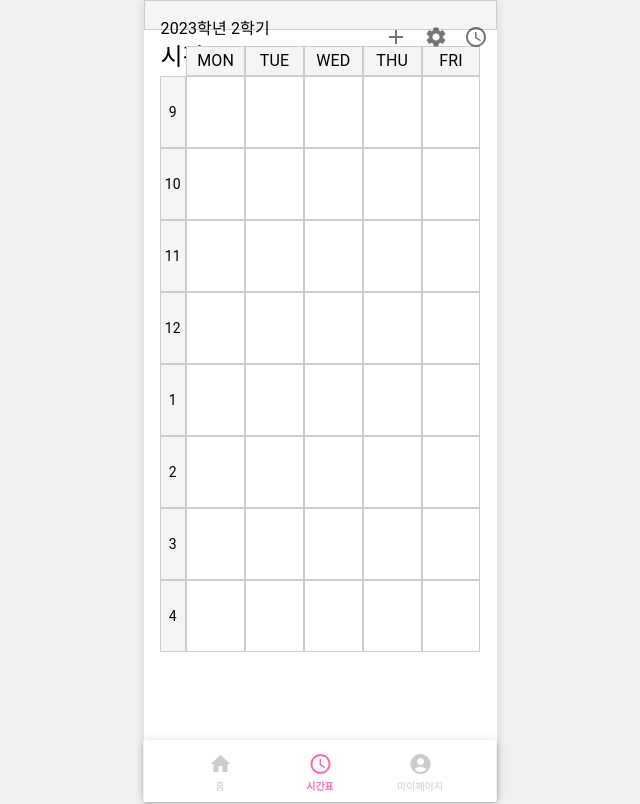
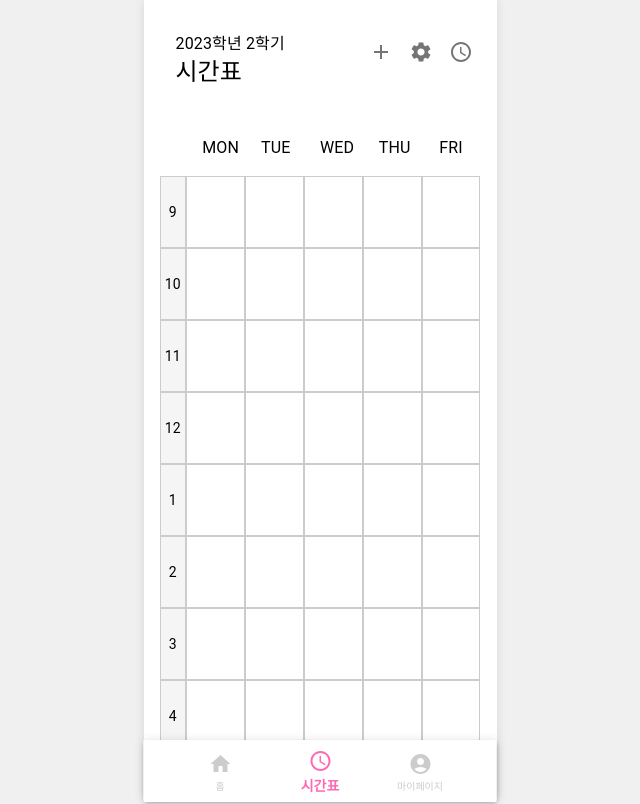
Before and after one commit to ais-internship-cnu/I-school-FE, a Next.js app: page /timetable-page in a window 1280 px wide. Shown: the whole page, without its empty margins (320-960 px from the left). Built offline with nearby package versions, Linux system fonts and the light colour scheme; no server answers; what axios-mock-adapter would draw is missing.

Commit message:
fix: 시간표 CSS 요소, 컴파일 오류 해결

```diff
--- a/src/app/bottom-sheet-sample/page.tsx
+++ b/src/app/bottom-sheet-sample/page.tsx
@@ -1,7 +1,7 @@
 "use client";
 
+import BottomSheet from 'components/page/TimeTable/BottomSheet';
 import React from 'react';
-import BottomSheet from 'components/page/Timetable/BottomSheet';
 import 'styles/bottom-sheet-style.css';
 
 const BottomSheetSample: React.FC = () => (
--- a/src/app/timetable-page/page.tsx
+++ b/src/app/timetable-page/page.tsx
@@ -2,8 +2,8 @@
 
 import Page from 'app/page'
 import NavBar from 'components/page/Home/navigator'
-import TimeTable from 'components/page/Timetable'
-import Header from 'components/page/Timetable/Header'
+import TimeTable from 'components/page/TimeTable'
+import Header from 'components/page/TimeTable/Header'
 
 const TimetablePage = () => (
   <Page title="TimetablePage">
--- a/src/components/page/Home/navigator.tsx
+++ b/src/components/page/Home/navigator.tsx
@@ -1,5 +1,5 @@
 import React, { useEffect } from 'react';
-import { useRouter, usePathname } from 'next/navigation'; // next/navigation에서 useRouter와 usePathname을 가져옵니다.
+import { useRouter, usePathname } from 'next/navigation';
 import { AppBar, Toolbar, BottomNavigation, BottomNavigationAction } from '@mui/material';
 import HomeIcon from '@mui/icons-material/Home';
 import ScheduleIcon from '@mui/icons-material/Schedule';
@@ -10,40 +10,53 @@ import { styled } from '@mui/system';
 const StyledAppBar = styled(AppBar)({
   top: 'auto',
   bottom: 0,
-  height: '60px', // 네비게이션 바의 높이 조정
-  maxWidth: '353px', // 네비게이션 바의 최대 너비를 설정하여 화면에 맞춤
+  height: '60px',
+  maxWidth: '353px',
   left: '50%',
   transform: 'translateX(-50%)',
   width: '100%',
-  backgroundColor: '#ffffff', // 네비게이션 바 배경색을 흰색으로 설정
+  backgroundColor: '#ffffff',
 });
 
 const StyledBottomNavigation = styled(BottomNavigation)({
   width: '100%',
-  height: '60px', // 네비게이션 바의 높이와 맞춤
+  height: '60px',
 });
 
-const StyledBottomNavigationAction = styled(BottomNavigationAction, {
-  shouldForwardProp: (prop) => prop !== 'selected',
-})(({ selected }) => ({
-  minWidth: '0px', // 아이콘과 텍스트 사이의 간격을 줄임
-  maxWidth: '100px', // 각 아이템의 최대 너비를 설정
-  color: selected ? '#ff69b4' : '#cccccc', // 선택된 아이템은 진한 분홍색, 그렇지 않은 아이템은 연한 분홍색
+const StyledBottomNavigationAction = styled(BottomNavigationAction)(({ theme }) => ({
+  minWidth: '0px',
+  maxWidth: '100px',
+  '&.selected': {
+    color: '#ff69b4',
+    '& .MuiBottomNavigationAction-label': {
+      fontWeight: 'bold',
+    },
+    '& .MuiSvgIcon-root': {
+      color: '#ff69b4',
+    },
+  },
+  '&.notSelected': {
+    color: '#cccccc',
+    '& .MuiBottomNavigationAction-label': {
+      fontWeight: 'normal',
+    },
+    '& .MuiSvgIcon-root': {
+      color: '#cccccc',
+    },
+  },
   '& .MuiBottomNavigationAction-label': {
-    fontSize: '10px', // 텍스트 크기 조정
-    paddingTop: '2px', // 텍스트와 아이콘 사이의 간격 조정
-    fontWeight: selected ? 'bold' : 'normal', // 선택된 아이템은 굵은 글씨, 그렇지 않은 아이템은 일반 글씨
+    fontSize: '10px',
+    paddingTop: '2px',
   },
   '& .MuiSvgIcon-root': {
-    fontSize: '24px', // 아이콘 크기 조정
-    color: selected ? '#ff69b4' : '#cccccc', // 선택된 아이콘은 진한 분홍색, 그렇지 않은 아이콘은 연한 분홍색
+    fontSize: '24px',
   },
 }));
 
 const NavBar = () => {
   const [value, setValue] = React.useState(0);
-  const router = useRouter(); // useRouter 호출
-  const pathname = usePathname(); // usePathname 호출
+  const router = useRouter();
+  const pathname = usePathname();
 
   useEffect(() => {
     if (pathname === '/home-page') {
@@ -73,16 +86,17 @@ const NavBar = () => {
           <StyledBottomNavigationAction
             label="홈"
             icon={<HomeIcon />}
-            selected={value === 0}
+            className={value === 0 ? 'selected' : 'notSelected'}
           />
           <StyledBottomNavigationAction
             label="시간표"
             icon={<ScheduleIcon />}
-            selected={value === 1}
+            className={value === 1 ? 'selected' : 'notSelected'}
           />
           <StyledBottomNavigationAction
             label="마이페이지"
             icon={<AccountCircleIcon />}
+            className={value === 2 ? 'selected' : 'notSelected'}
           />
         </StyledBottomNavigation>
       </Toolbar>
--- a/src/styles/timetable.css
+++ b/src/styles/timetable.css
@@ -8,18 +8,15 @@
     font-weight: bold;
 }
 
+.timetable-header {
+  background-color: white;
+  padding: 1rem;
+}
+
 .timetable-container {
-    padding: 16px;
-  }
+  padding: 1rem;
+}
 
-.timetable-header {
-  background-color: #f5f5f5;
-  border: 1px solid #ccc;
-  height: 30px;
-  display: flex;
-  align-items: center;
-  justify-content: center;
-}
 
 .timetable-time {
   background-color: #f5f5f5;
```
Also changed, not shown: src/app/App.tsx (deleted, +0 -21 lines).
